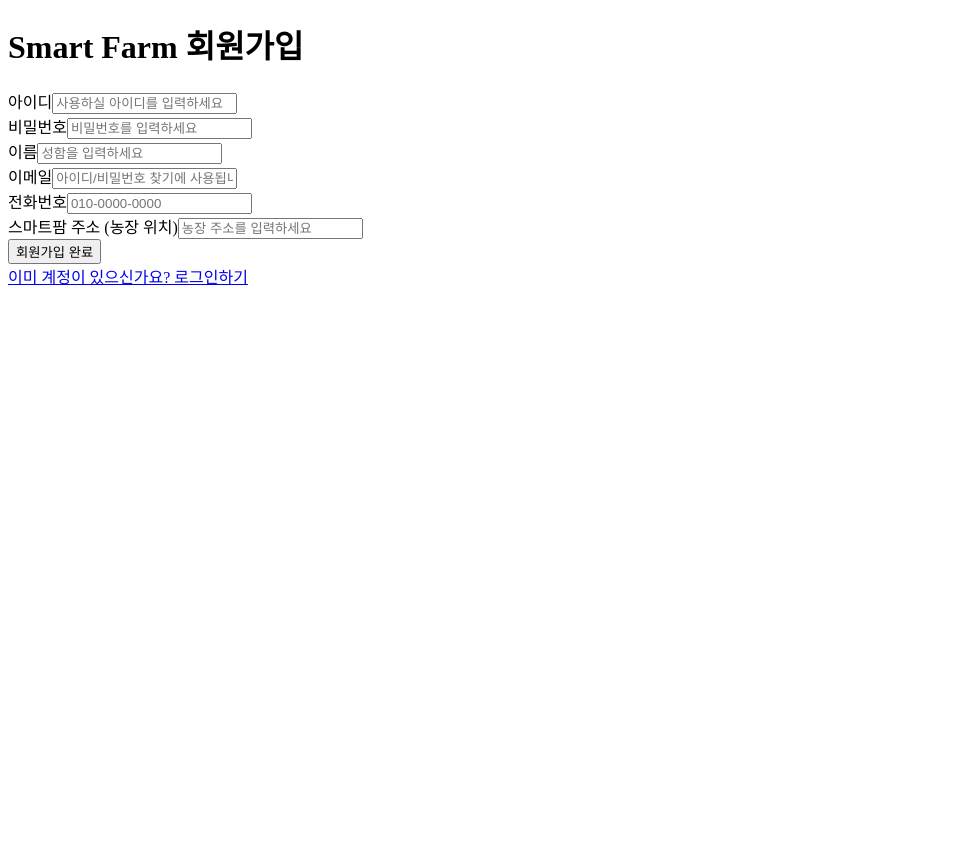
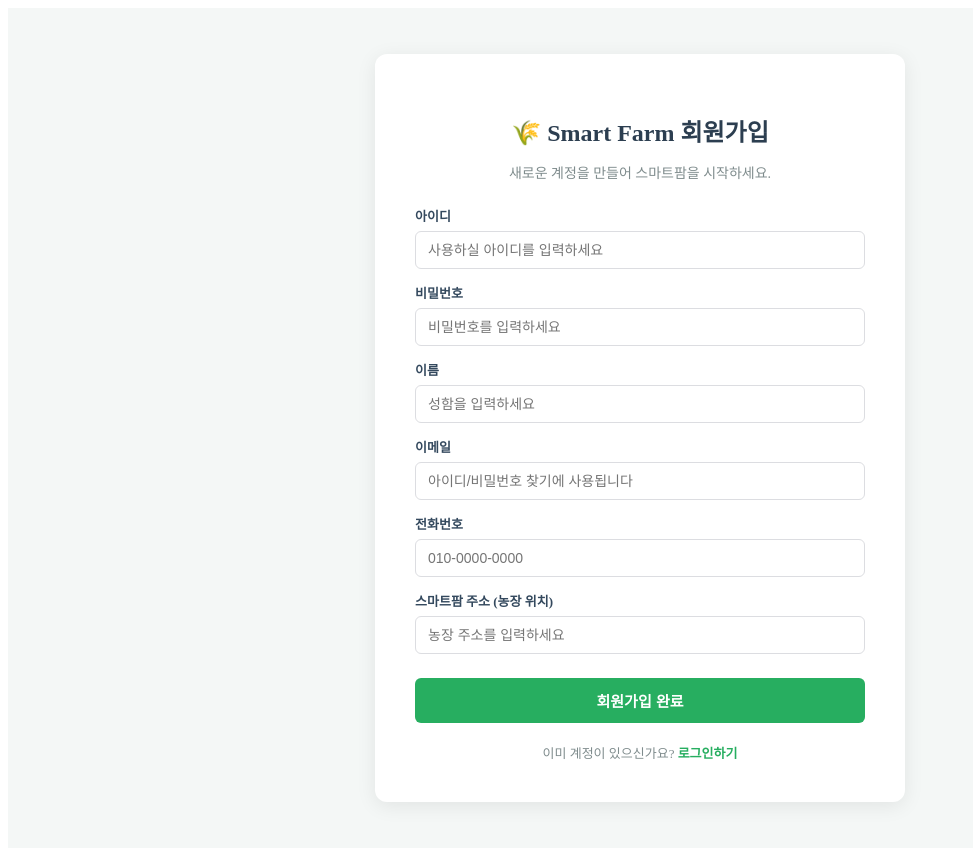
Before and after one commit to wotns627-bot/Livestock-Database, a Next.js app: page /signup in a window 1280 px wide. Shown: the whole page, without its empty margins (0-973 px from the left). Before the commit the page ends 800 px from the top, so only its background shows below. Built offline with nearby package versions, Linux system fonts and the light colour scheme.

Commit message:
회원가입 및 로그인 페이지 디자인 전면 수정

```diff
--- a/src/app/signup/page.js
+++ b/src/app/signup/page.js
@@ -9,7 +9,7 @@ export default function SignupPage() {
     username: '',
     password: '',
     name: '',
-    email: '', // 추가된 이메일 항목
+    email: '',
     phone: '',
     address: '',
   });
@@ -27,9 +27,8 @@ export default function SignupPage() {
     e.preventDefault();
     setError('');
 
-    // 빈 값 체크 (이메일 포함)
     if (!formData.username || !formData.password || !formData.name || !formData.email || !formData.phone || !formData.address) {
-      setError('모든 항목(아이디, 비밀번호, 이름, 이메일, 연락처, 주소)을 빠짐없이 입력해주세요.');
+      setError('모든 항목을 빠짐없이 입력해주세요.');
       return;
     }
 
@@ -54,104 +53,190 @@ export default function SignupPage() {
   };
 
   return (
-    <div className="flex min-h-screen items-center justify-center bg-gray-100 py-12">
-      <form onSubmit={handleSignup} className="w-full max-w-lg rounded-lg bg-white p-8 shadow-md">
-        <h1 className="mb-6 text-center text-2xl font-bold text-gray-800">Smart Farm 회원가입</h1>
+    <div style={styles.container}>
+      <div style={styles.card}>
+        <h2 style={styles.title}>🌾 Smart Farm 회원가입</h2>
+        <p style={styles.subtitle}>새로운 계정을 만들어 스마트팜을 시작하세요.</p>
 
-        {error && <div className="mb-4 rounded bg-red-100 p-3 text-sm text-red-700">{error}</div>}
+        {error && <div style={styles.errorBox}>{error}</div>}
 
-        <div className="mb-4">
-          <label className="mb-2 block text-sm font-bold text-gray-700">아이디</label>
+        <form onSubmit={handleSignup} style={styles.form}>
+          <div style={styles.inputGroup}>
+            <label style={styles.label}>아이디</label>
             <input
               type="text"
               name="username"
               value={formData.username}
               onChange={handleChange}
-            className="w-full rounded border px-3 py-2 focus:outline-none focus:ring"
               placeholder="사용하실 아이디를 입력하세요"
+              style={styles.input}
               required
             />
           </div>
 
-        <div className="mb-4">
-          <label className="mb-2 block text-sm font-bold text-gray-700">비밀번호</label>
+          <div style={styles.inputGroup}>
+            <label style={styles.label}>비밀번호</label>
             <input
               type="password"
               name="password"
               value={formData.password}
               onChange={handleChange}
-            className="w-full rounded border px-3 py-2 focus:outline-none focus:ring"
               placeholder="비밀번호를 입력하세요"
+              style={styles.input}
               required
             />
           </div>
 
-        <div className="mb-4">
-          <label className="mb-2 block text-sm font-bold text-gray-700">이름</label>
+          <div style={styles.inputGroup}>
+            <label style={styles.label}>이름</label>
             <input
               type="text"
               name="name"
               value={formData.name}
               onChange={handleChange}
-            className="w-full rounded border px-3 py-2 focus:outline-none focus:ring"
               placeholder="성함을 입력하세요"
+              style={styles.input}
               required
             />
           </div>
 
-        {/* 새로 추가된 이메일 입력란 */}
-        <div className="mb-4">
-          <label className="mb-2 block text-sm font-bold text-gray-700">이메일</label>
+          <div style={styles.inputGroup}>
+            <label style={styles.label}>이메일</label>
             <input
               type="email"
               name="email"
               value={formData.email}
               onChange={handleChange}
-            className="w-full rounded border px-3 py-2 focus:outline-none focus:ring"
               placeholder="아이디/비밀번호 찾기에 사용됩니다"
+              style={styles.input}
               required
             />
           </div>
 
-        <div className="mb-4">
-          <label className="mb-2 block text-sm font-bold text-gray-700">전화번호</label>
+          <div style={styles.inputGroup}>
+            <label style={styles.label}>전화번호</label>
             <input
               type="tel"
               name="phone"
               value={formData.phone}
               onChange={handleChange}
-            className="w-full rounded border px-3 py-2 focus:outline-none focus:ring"
               placeholder="010-0000-0000"
+              style={styles.input}
               required
             />
           </div>
 
-        <div className="mb-6">
-          <label className="mb-2 block text-sm font-bold text-gray-700">스마트팜 주소 (농장 위치)</label>
+          <div style={styles.inputGroup}>
+            <label style={styles.label}>스마트팜 주소 (농장 위치)</label>
             <input
               type="text"
               name="address"
               value={formData.address}
               onChange={handleChange}
-            className="w-full rounded border px-3 py-2 focus:outline-none focus:ring"
               placeholder="농장 주소를 입력하세요"
+              style={styles.input}
               required
             />
           </div>
 
-        <button
-          type="submit"
-          className="w-full rounded bg-green-600 py-3 text-white font-bold hover:bg-green-700 mb-4 transition"
-        >
+          <button type="submit" style={styles.button}>
             회원가입 완료
           </button>
+        </form>
 
-        <div className="text-center text-sm">
-          <Link href="/login" className="text-blue-600 hover:underline">
-            이미 계정이 있으신가요? 로그인하기
+        <div style={styles.footer}>
+          <span>이미 계정이 있으신가요? </span>
+          <Link href="/login" style={styles.link}>
+            로그인하기
           </Link>
         </div>
-      </form>
+      </div>
     </div>
   );
 }
+
+// 디자인 스타일 객체
+const styles = {
+  container: {
+    display: 'flex',
+    justifyContent: 'center',
+    alignItems: 'center',
+    minHeight: '100vh',
+    backgroundColor: '#f4f7f6',
+    padding: '20px',
+  },
+  card: {
+    width: '100%',
+    maxWidth: '450px',
+    padding: '40px',
+    backgroundColor: '#ffffff',
+    borderRadius: '12px',
+    boxShadow: '0 4px 20px rgba(0, 0, 0, 0.08)',
+  },
+  title: {
+    fontSize: '24px',
+    fontWeight: 'bold',
+    color: '#2c3e50',
+    marginBottom: '8px',
+    textAlign: 'center',
+  },
+  subtitle: {
+    fontSize: '14px',
+    color: '#7f8c8d',
+    marginBottom: '24px',
+    textAlign: 'center',
+  },
+  errorBox: {
+    marginBottom: '16px',
+    padding: '10px',
+    backgroundColor: '#ffeaa7',
+    color: '#d63031',
+    borderRadius: '6px',
+    fontSize: '13px',
+    textAlign: 'center',
+  },
+  form: {
+    display: 'flex',
+    flexDirection: 'column',
+    gap: '14px',
+  },
+  inputGroup: {
+    display: 'flex',
+    flexDirection: 'column',
+    gap: '6px',
+  },
+  label: {
+    fontSize: '13px',
+    fontWeight: '600',
+    color: '#34495e',
+  },
+  input: {
+    padding: '10px 12px',
+    fontSize: '14px',
+    border: '1px solid #dcdde1',
+    borderRadius: '6px',
+    outline: 'none',
+  },
+  button: {
+    marginTop: '10px',
+    padding: '12px',
+    fontSize: '15px',
+    fontWeight: 'bold',
+    color: '#ffffff',
+    backgroundColor: '#27ae60',
+    border: 'none',
+    borderRadius: '6px',
+    cursor: 'pointer',
+  },
+  footer: {
+    marginTop: '20px',
+    textAlign: 'center',
+    fontSize: '13px',
+    color: '#7f8c8d',
+  },
+  link: {
+    color: '#27ae60',
+    fontWeight: 'bold',
+    textDecoration: 'none',
+  },
+};
```
Also changed, not shown: src/app/login/page.js (+120 -41 lines). Lines whose indentation alone changed are shown as unchanged.
